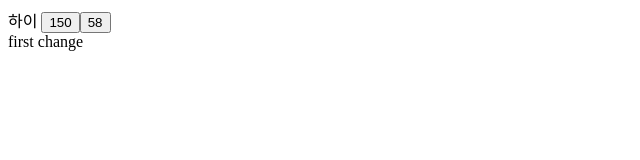
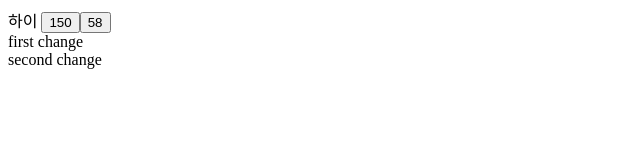
Before and after one commit to lebmouse/typeImageReactStatic, a plain HTML site: page index.html in a window 1280 px wide. Shown: the whole page, without its empty margins (0-640 px from the left). Drawn offline with Linux system fonts and the light colour scheme.

Commit message:
second change

```diff
--- a/index.html
+++ b/index.html
@@ -11,6 +11,7 @@
     하이
   </div>
   <div>first change</div>
+  <div>second change</div>
   <script src="index.js"></script>
 </body>
 
```
